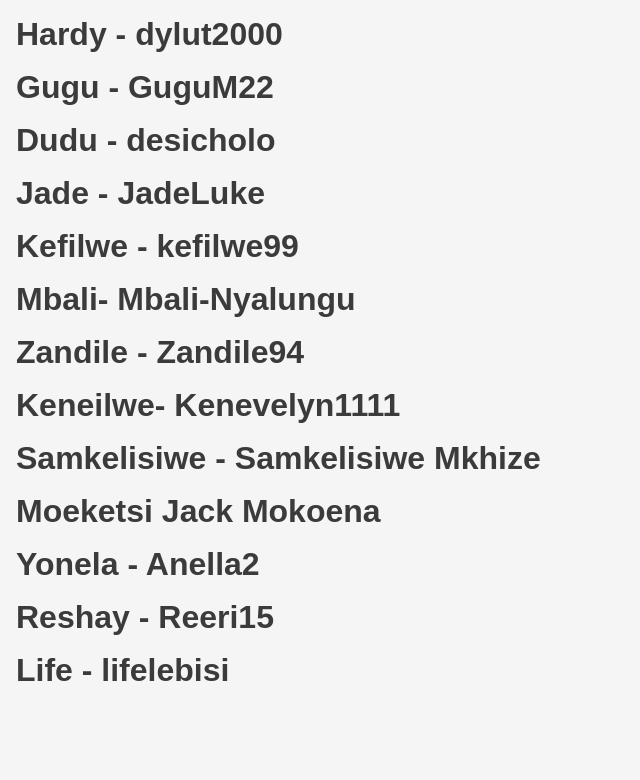
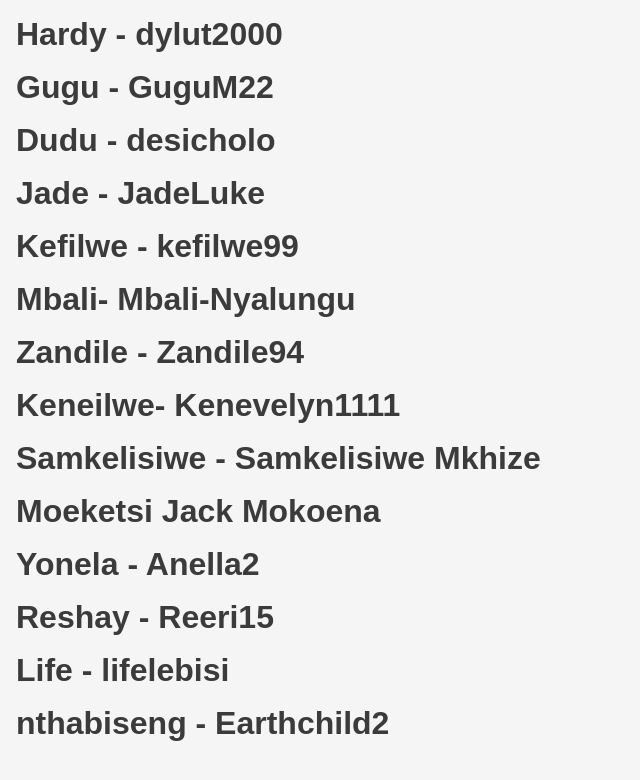
Before and after one commit to The-DigitalAcademy/git-pwd-april-2024, a plain HTML site: page index.html in a window 1280 px wide. Shown: the whole page, without its empty margins (0-640 px from the left). Drawn offline with Linux system fonts and the light colour scheme.

Commit message:
profile added

```diff
--- a/index.html
+++ b/index.html
@@ -44,6 +44,7 @@
 
     <h1>Life - lifelebisi</h1>
 
+    <h1>nthabiseng - Earthchild2</h1>
 
 
 </body>
```
